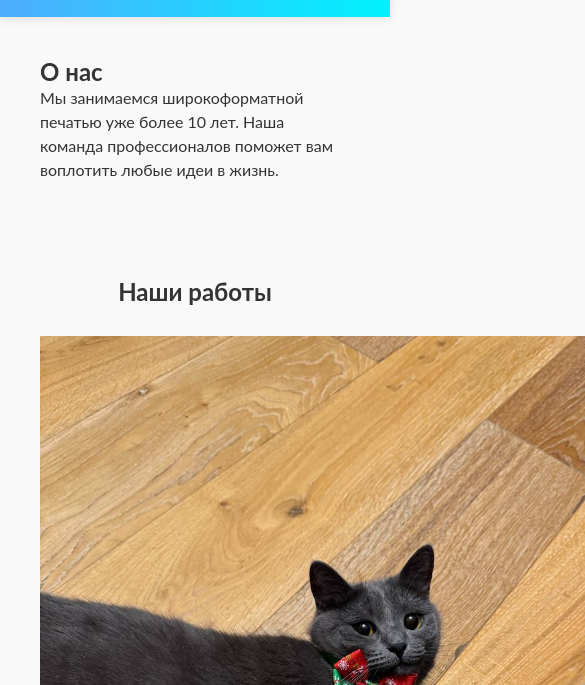
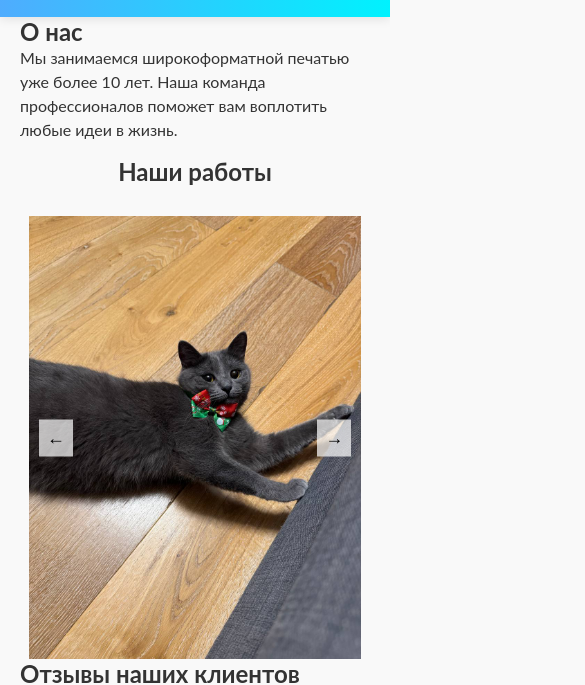
Before and after one commit to fedatop/fedossite, a website: page index.html in a window 390 px wide. Shown: the part 120-805 px from the top of the page, 585 px wide, since content can reach past the window. Drawn offline with nearby package versions, Linux system fonts and the light colour scheme.

Commit message:
Update styles.css

```diff
--- a/styles.css
+++ b/styles.css
@@ -209,3 +209,26 @@ body {
 .slide-right {
     transform: translateX(100%);
 }
+@media screen and (max-width: 768px) {
+    .container {
+        padding: 0 20px; /* Уменьшаем отступы */
+    }
+
+    .slider-container {
+        width: 95%; /* Делаем шире на маленьких экранах */
+    }
+
+    .prev-btn,
+    .next-btn {
+        font-size: 18px; /* Уменьшаем размер кнопок */
+        padding: 8px; /* Уменьшаем паддинги */
+    }
+
+    .prev-btn {
+        left: 10px; /* Менее агрессивное расположение */
+    }
+
+    .next-btn {
+        right: 10px; /* Менее агрессивное расположение */
+    }
+}
```
